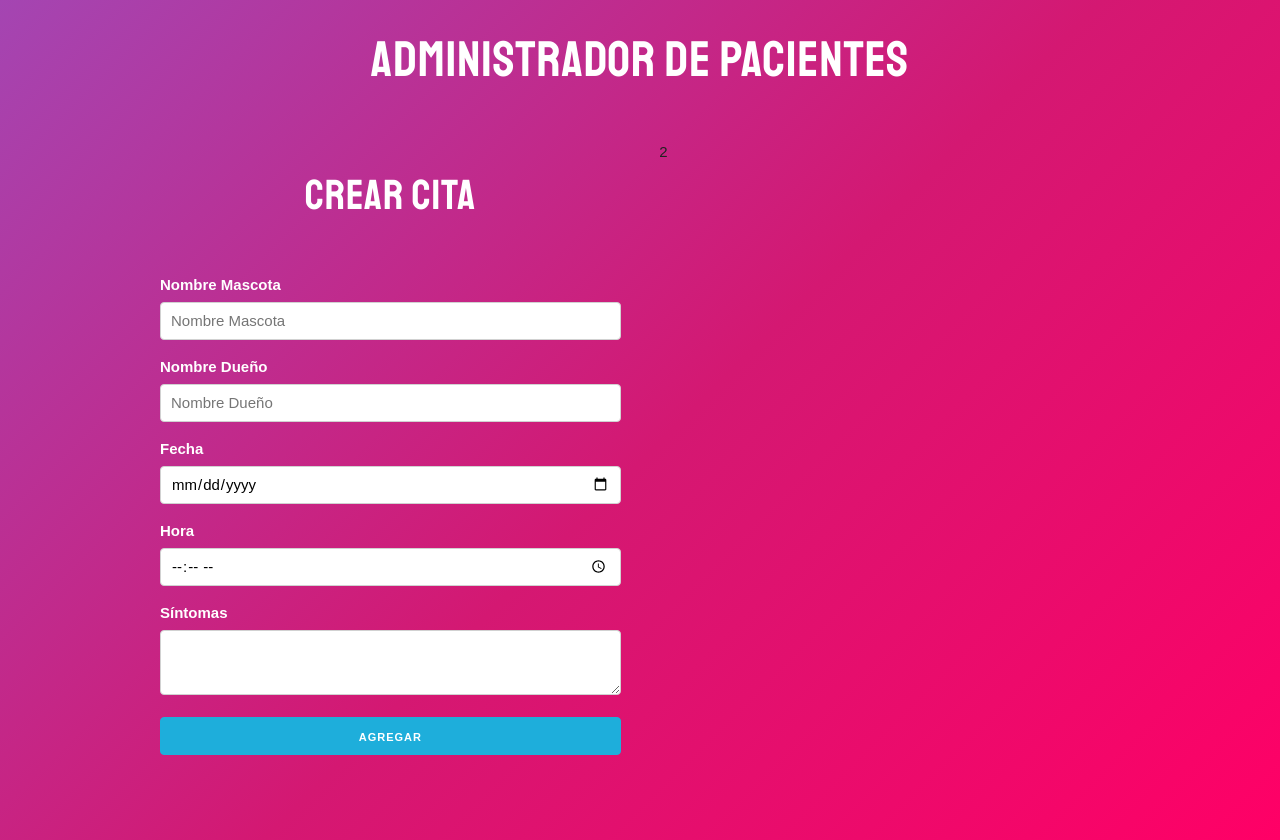
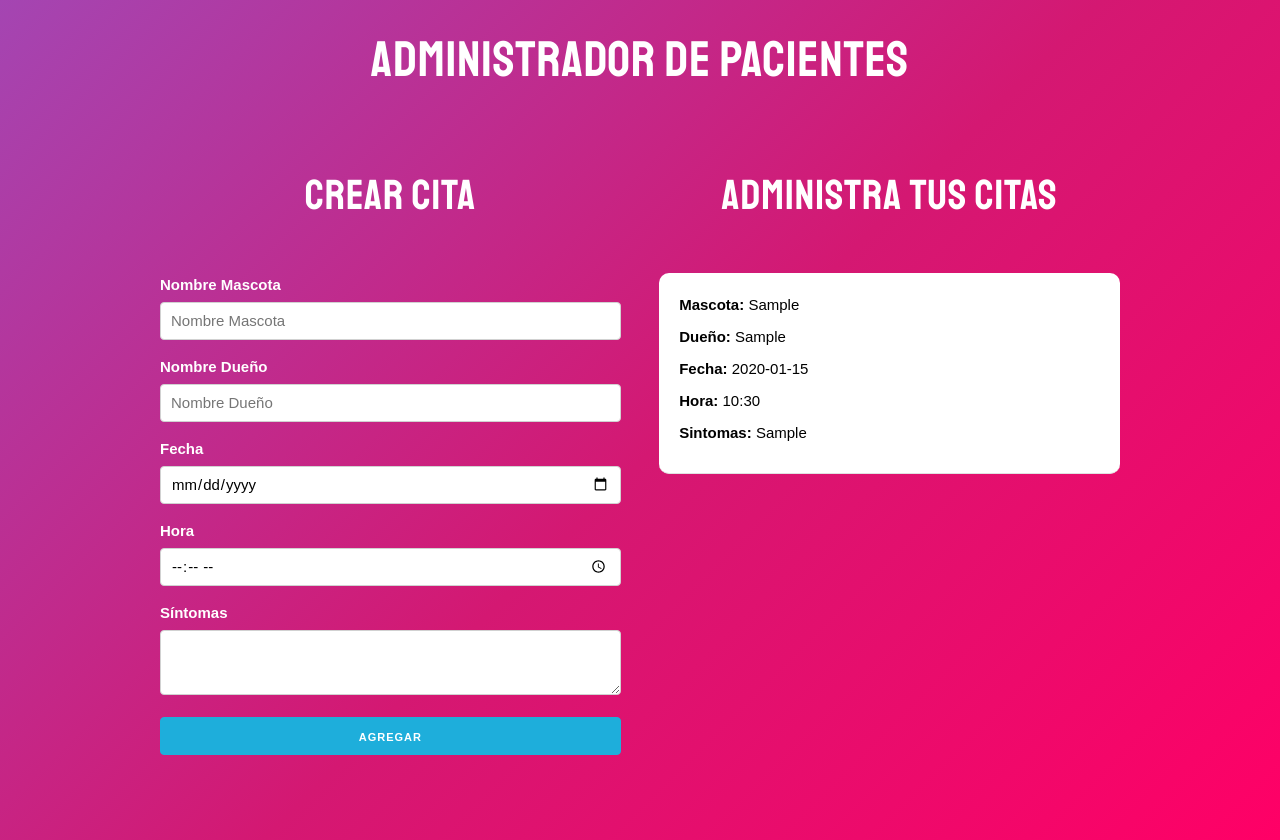
Before and after one commit to AlexanderAyra/App-Citas-ReactJs, a React (Create React App) app: page / in a window 1280 px wide. Both pictures are taken after typing "Sample", "Sample", "2020-01-15", "10:30", "Sample" into the empty fields and a click on the button "AGREGAR". Built offline with nearby package versions, Linux system fonts and the light colour scheme.

Commit message:
Mostrando las citas

```diff
--- a/src/App.js
+++ b/src/App.js
@@ -1,5 +1,6 @@
 import React, { useState } from 'react'
 import Formulario from './components/Formulario'
+import Cita from './components/Cita'
 
 function App() {
 	const [citax, setCitax] = useState([])
@@ -16,7 +17,12 @@
 					<div className='one-half column'>
 						<Formulario addCita={addCita} />
 					</div>
-					<div className='one-half column'>2</div>
+					<div className='one-half column'>
+						<h2>Administra tus Citas</h2>
+						{citax.map((cita) => (
+							<Cita key={cita.id} cita={cita} />
+						))}
+					</div>
 				</div>
 			</div>
 		</div>
--- /dev/null
+++ b/src/components/Cita.jsx
@@ -0,0 +1,23 @@
+import React from 'react'
+
+const Cita = ({ cita }) => (
+	<div className='cita'>
+		<p>
+			Mascota: <span>{cita.mascota}</span>
+		</p>
+		<p>
+			Dueño: <span>{cita.propietario}</span>
+		</p>
+		<p>
+			Fecha: <span>{cita.fecha}</span>
+		</p>
+		<p>
+			Hora: <span>{cita.hora}</span>
+		</p>
+		<p>
+			Sintomas: <span>{cita.sintomas}</span>
+		</p>
+	</div>
+)
+
+export default Cita
```
